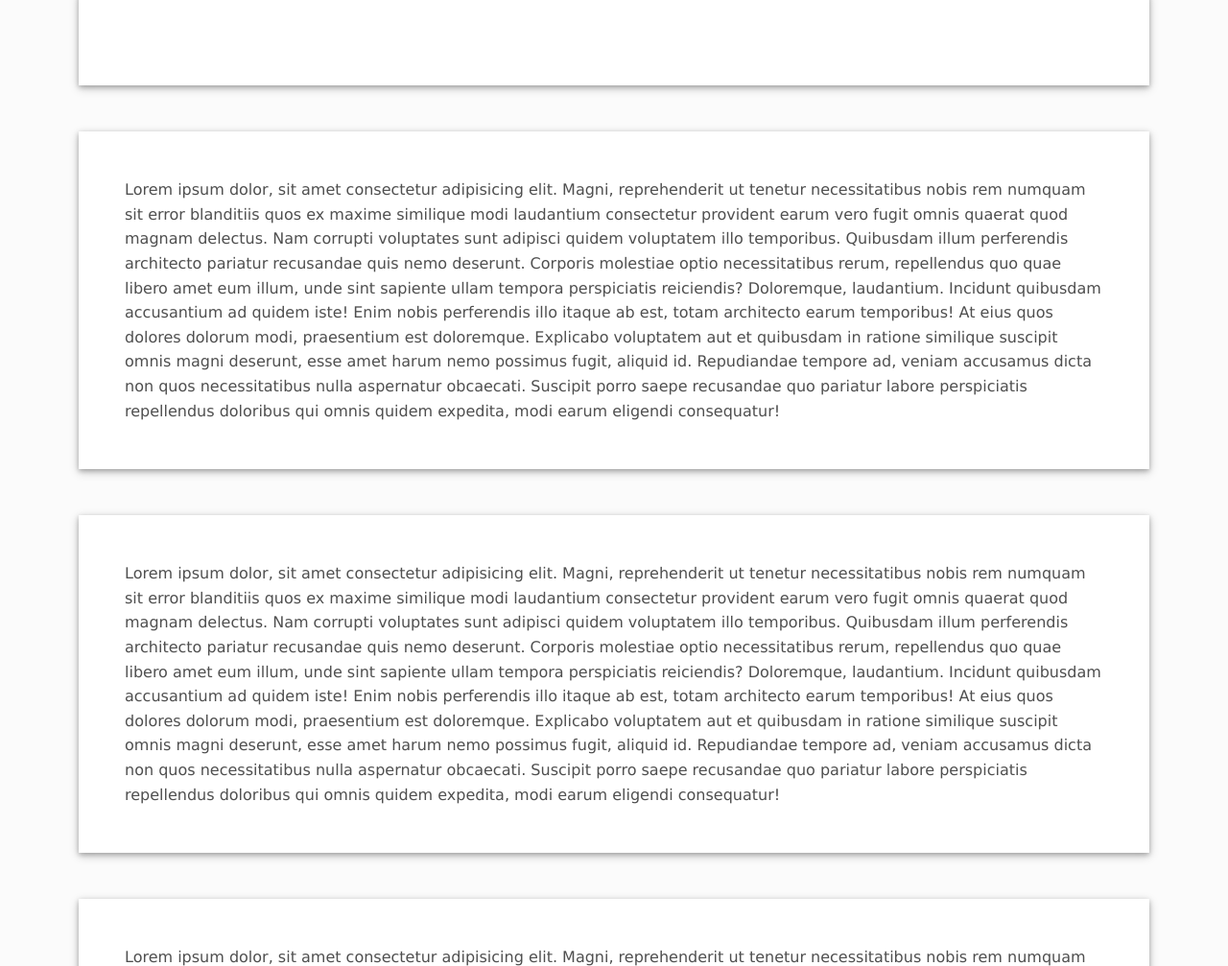
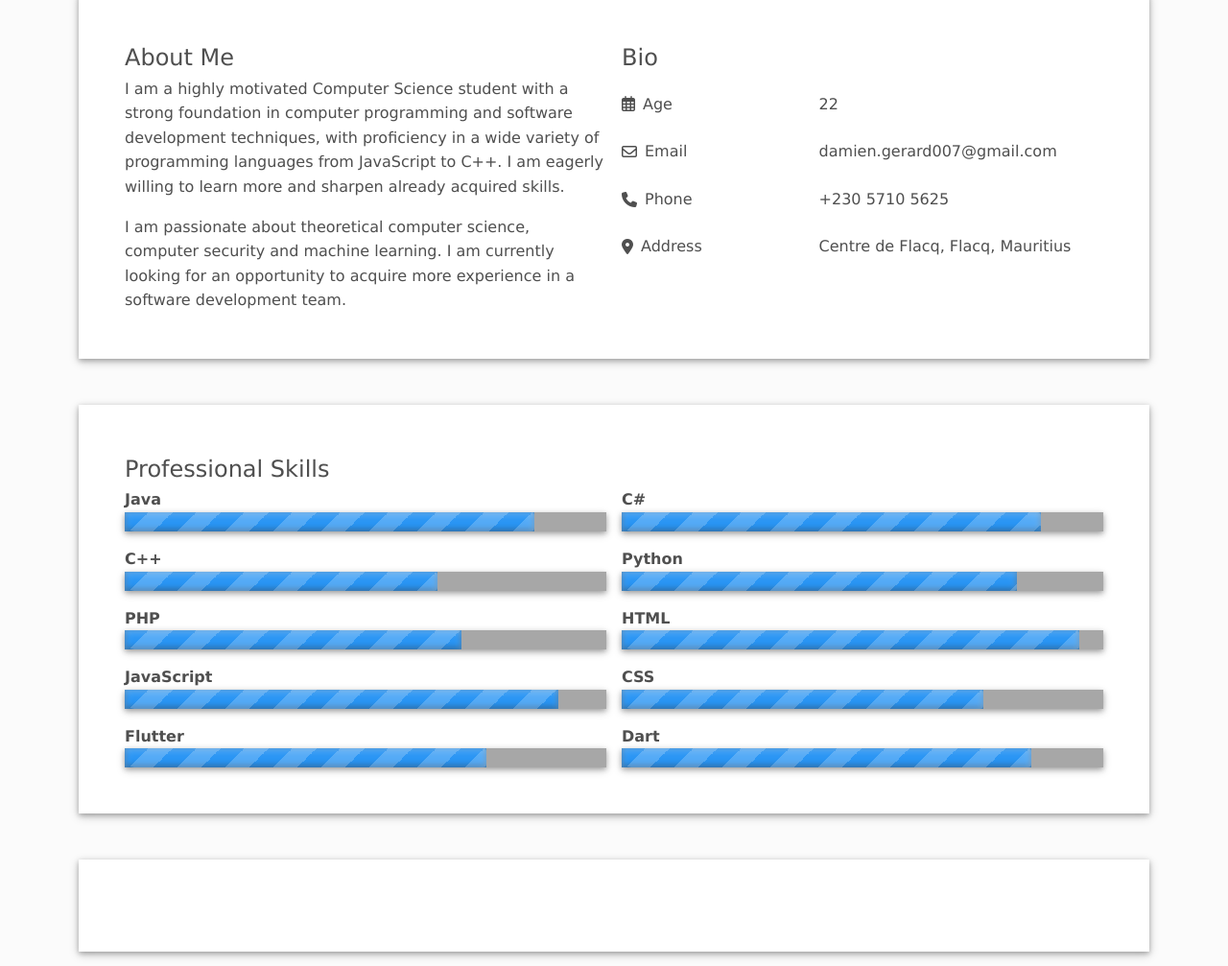
Before and after one commit to DamienGerard/Portfolio_website, a plain HTML site: page index.html in a window 1280 px wide. Shown: the part 680-1687 px from the top of the page at 96% size. Drawn offline with Linux system fonts and the light colour scheme.

Commit message:
skills done

```diff
--- a/index.html
+++ b/index.html
@@ -4,8 +4,10 @@
   <meta charset="UTF-8">
   <meta http-equiv="X-UA-Compatible" content="IE=edge">
   <meta name="viewport" content="width=device-width, initial-scale=1.0">
-  <link rel="stylesheet" href="styles/main.css"><script src="https://kit.fontawesome.com/e279e577b6.js" crossorigin="anonymous"></script>
-  <title>Document</title>
+  <script src="https://kit.fontawesome.com/e279e577b6.js" crossorigin="anonymous"></script>
+  <link rel="stylesheet" href="styles/main.css">
+  <link rel="stylesheet" href="styles/progress_bar.css">
+  <title>Damien GERARD</title>
 </head>
 <body>
   <header class="container">
@@ -45,10 +47,88 @@
       </div>
     </section>
     <section id="about">
-
+      <div class="about-me">
+        <h2>About Me</h2>
+        <p>I am a highly motivated Computer Science student with a strong foundation in computer programming and software development techniques, with proficiency in a wide variety of programming languages from JavaScript to C++. I am eagerly willing to learn more and sharpen already acquired skills. </p>
+        <p>I am passionate about theoretical computer science, computer security and machine learning. I am currently looking for an opportunity to acquire more experience in a software development team.</p>
+      </div>
+      <div class="bio">
+        <h2>Bio</h2>
+        <div class="bio-info">
+          <div class="bio-key"><i class="far fa-calendar-alt"></i><span class="menu-title">Age</span></div><div class="bio-content">22</div>
+          <div class="bio-key"><i class="far fa-envelope"></i><span class="menu-title">Email</span></div><div class="bio-content">damien.gerard007@gmail.com</div>
+          <div class="bio-key"><i class="fas fa-phone"></i><span class="menu-title">Phone</span></div><div class="bio-content">+230 5710 5625</div>
+          <div class="bio-key"><i class="fas fa-map-marker-alt"></i><span class="menu-title">Address</span></div><div class="bio-content">Centre de Flacq, Flacq, Mauritius</div>
+        </div>
+      </div>
     </section>
-    <section id="skills">Lorem ipsum dolor, sit amet consectetur adipisicing elit. Magni, reprehenderit ut tenetur necessitatibus nobis rem numquam sit error blanditiis quos ex maxime similique modi laudantium consectetur provident earum vero fugit omnis quaerat quod magnam delectus. Nam corrupti voluptates sunt adipisci quidem voluptatem illo temporibus. Quibusdam illum perferendis architecto pariatur recusandae quis nemo deserunt. Corporis molestiae optio necessitatibus rerum, repellendus quo quae libero amet eum illum, unde sint sapiente ullam tempora perspiciatis reiciendis? Doloremque, laudantium. Incidunt quibusdam accusantium ad quidem iste! Enim nobis perferendis illo itaque ab est, totam architecto earum temporibus! At eius quos dolores dolorum modi, praesentium est doloremque. Explicabo voluptatem aut et quibusdam in ratione similique suscipit omnis magni deserunt, esse amet harum nemo possimus fugit, aliquid id. Repudiandae tempore ad, veniam accusamus dicta non quos necessitatibus nulla aspernatur obcaecati. Suscipit porro saepe recusandae quo pariatur labore perspiciatis repellendus doloribus qui omnis quidem expedita, modi earum eligendi consequatur!</section>
-    <section id="experience">Lorem ipsum dolor, sit amet consectetur adipisicing elit. Magni, reprehenderit ut tenetur necessitatibus nobis rem numquam sit error blanditiis quos ex maxime similique modi laudantium consectetur provident earum vero fugit omnis quaerat quod magnam delectus. Nam corrupti voluptates sunt adipisci quidem voluptatem illo temporibus. Quibusdam illum perferendis architecto pariatur recusandae quis nemo deserunt. Corporis molestiae optio necessitatibus rerum, repellendus quo quae libero amet eum illum, unde sint sapiente ullam tempora perspiciatis reiciendis? Doloremque, laudantium. Incidunt quibusdam accusantium ad quidem iste! Enim nobis perferendis illo itaque ab est, totam architecto earum temporibus! At eius quos dolores dolorum modi, praesentium est doloremque. Explicabo voluptatem aut et quibusdam in ratione similique suscipit omnis magni deserunt, esse amet harum nemo possimus fugit, aliquid id. Repudiandae tempore ad, veniam accusamus dicta non quos necessitatibus nulla aspernatur obcaecati. Suscipit porro saepe recusandae quo pariatur labore perspiciatis repellendus doloribus qui omnis quidem expedita, modi earum eligendi consequatur!</section>
+    <section id="skills">
+      <h2>Professional Skills</h2>
+      <div class="skills">
+        <div class="skill">
+          <h4 class="skill-name">Java</h4>
+          <div class="meter">
+            <span style="width: 85%"></span>
+          </div>
+        </div>
+        <div class="skill">
+          <h4 class="skill-name">C#</h4>
+          <div class="meter">
+            <span style="width: 87%"></span>
+          </div>
+        </div>
+        <div class="skill">
+          <h4 class="skill-name">C++</h4>
+          <div class="meter">
+            <span style="width: 65%"></span>
+          </div>
+        </div>
+        <div class="skill">
+          <h4 class="skill-name">Python</h4>
+          <div class="meter">
+            <span style="width: 82%"></span>
+          </div>
+        </div>
+        <div class="skill">
+          <h4 class="skill-name">PHP</h4>
+          <div class="meter">
+            <span style="width: 70%"></span>
+          </div>
+        </div>
+        <div class="skill">
+          <h4 class="skill-name">HTML</h4>
+          <div class="meter">
+            <span style="width: 95%"></span>
+          </div>
+        </div>
+        <div class="skill">
+          <h4 class="skill-name">JavaScript</h4>
+          <div class="meter">
+            <span style="width: 90%"></span>
+          </div>
+        </div>
+        <div class="skill">
+          <h4 class="skill-name">CSS</h4>
+          <div class="meter">
+            <span style="width: 75%"></span>
+          </div>
+        </div>
+        <div class="skill">
+          <h4 class="skill-name">Flutter</h4>
+          <div class="meter">
+            <span style="width: 75%"></span>
+          </div>
+        </div>
+        <div class="skill">
+          <h4 class="skill-name">Dart</h4>
+          <div class="meter">
+            <span style="width: 85%"></span>
+          </div>
+        </div>
+      </div>
+    </section>
+    <section id="experience">
+    </section>
     <section id="education">Lorem ipsum dolor, sit amet consectetur adipisicing elit. Magni, reprehenderit ut tenetur necessitatibus nobis rem numquam sit error blanditiis quos ex maxime similique modi laudantium consectetur provident earum vero fugit omnis quaerat quod magnam delectus. Nam corrupti voluptates sunt adipisci quidem voluptatem illo temporibus. Quibusdam illum perferendis architecto pariatur recusandae quis nemo deserunt. Corporis molestiae optio necessitatibus rerum, repellendus quo quae libero amet eum illum, unde sint sapiente ullam tempora perspiciatis reiciendis? Doloremque, laudantium. Incidunt quibusdam accusantium ad quidem iste! Enim nobis perferendis illo itaque ab est, totam architecto earum temporibus! At eius quos dolores dolorum modi, praesentium est doloremque. Explicabo voluptatem aut et quibusdam in ratione similique suscipit omnis magni deserunt, esse amet harum nemo possimus fugit, aliquid id. Repudiandae tempore ad, veniam accusamus dicta non quos necessitatibus nulla aspernatur obcaecati. Suscipit porro saepe recusandae quo pariatur labore perspiciatis repellendus doloribus qui omnis quidem expedita, modi earum eligendi consequatur!</section>
     <section id="contact">Lorem ipsum dolor, sit amet consectetur adipisicing elit. Magni, reprehenderit ut tenetur necessitatibus nobis rem numquam sit error blanditiis quos ex maxime similique modi laudantium consectetur provident earum vero fugit omnis quaerat quod magnam delectus. Nam corrupti voluptates sunt adipisci quidem voluptatem illo temporibus. Quibusdam illum perferendis architecto pariatur recusandae quis nemo deserunt. Corporis molestiae optio necessitatibus rerum, repellendus quo quae libero amet eum illum, unde sint sapiente ullam tempora perspiciatis reiciendis? Doloremque, laudantium. Incidunt quibusdam accusantium ad quidem iste! Enim nobis perferendis illo itaque ab est, totam architecto earum temporibus! At eius quos dolores dolorum modi, praesentium est doloremque. Explicabo voluptatem aut et quibusdam in ratione similique suscipit omnis magni deserunt, esse amet harum nemo possimus fugit, aliquid id. Repudiandae tempore ad, veniam accusamus dicta non quos necessitatibus nulla aspernatur obcaecati. Suscipit porro saepe recusandae quo pariatur labore perspiciatis repellendus doloribus qui omnis quidem expedita, modi earum eligendi consequatur!</section>
   </main>
@@ -59,7 +139,7 @@
     <div class="socials">
       <nav>
         <ul>
-          <li class="nav-item"><a class="nav-link" href="#" title="Twitter"><i class="fab fa-twitter"></i><span class="menu-title">Twitter</span></a></li>
+          <li class="nav-item"><a class="nav-link" href="#" title="Twitter"><i class="fab fa-twitter"></i>        <span class="menu-title">Twitter</span></a></li>
           <li class="nav-item"><a class="nav-link" href="#" title="Facebook"><i class="fab fa-facebook"></i><span class="menu-title">Facebook</span></a></li>
           <li class="nav-item"><a class="nav-link" href="#" title="Instagram"><i class="fab fa-instagram"></i><span class="menu-title">Instagram</span></a></li>
           <li class="nav-item"><a class="nav-link" href="#" title="Github"><i class="fab fa-github"></i><span class="menu-title">Github</span></a></li>
--- a/styles/main.css
+++ b/styles/main.css
@@ -71,6 +71,9 @@ main{
 section{
     background-color: #fff;
     box-shadow: 0 2px 5px 0 rgba(0, 0, 0, 0.25),  0 3px 10px 0 rgba(0, 0, 0, 0.2);
+}
+section h2{
+    font-weight: inherit;
 }
 
 section + section{
@@ -153,9 +156,56 @@ button {
   color: white;
 }
 
+#about{
+    display: grid;
+    grid-template-columns: 1fr 1fr;
+    grid-gap: 1rem;
+}
+
+p + p{
+    margin-top: 1rem;
+}
+
+.bio-info{
+    margin-top: 1em;
+    display: grid;
+    grid-template-columns: 1fr 1.5fr;
+    grid-gap: 0.5rem;
+}
+
+.bio-key{
+    display: flex;
+    align-items: center;
+    gap:inherit;
+    margin-bottom: 1em;
+}
+
+.skills{
+    display: grid;
+    grid-template-columns: 1fr 1fr;
+    grid-gap: 1rem;
+}
+
 .footer{
     display:flex;
     justify-content: space-between;
     margin: 1em auto;
     padding: 3em;
 }
+
+
+
+@media only screen and (max-width: 768px) {
+    #about{
+        grid-template-columns: 1fr;
+        grid-gap: 0.5rem;
+    }
+
+    .about-me{
+        margin-bottom: 2rem;
+    }
+
+    .skills{
+        grid-template-columns: 1fr;
+    }
+}
--- /dev/null
+++ b/styles/progress_bar.css
@@ -0,0 +1,76 @@
+.meter {
+    /*box-sizing: content-box;*/
+    height: 20px;
+    /*position: relative;*/
+    /*margin: 0;*/
+    background: rgba(80, 80, 80, 0.5);
+    /*border-radius: 25px;*/
+    /*padding: 0.5rem;*/
+    box-shadow: 0 2px 5px 0 rgba(0, 0, 0, 0.25),  0 3px 10px 0 rgba(0, 0, 0, 0.2);
+  }
+  .meter > span {
+    display: block;
+    height: 100%;
+    /*border-top-right-radius: 8px;
+    border-bottom-right-radius: 8px;
+    border-top-left-radius: 20px;
+    border-bottom-left-radius: 20px;*/
+    background-color: rgb(41, 149, 244);
+    box-shadow: inset 0 2px 9px rgba(255, 255, 255, 0.3),
+      inset 0 -2px 6px rgba(0, 0, 0, 0.4);
+    position: relative;
+    overflow: hidden;
+  }
+  .meter > span:after,
+  .animate > span > span {
+    content: "";
+    position: absolute;
+    top: 0;
+    left: 0;
+    bottom: 0;
+    right: 0;
+    background-image: linear-gradient(
+      -45deg,
+      rgba(255, 255, 255, 0.2) 25%,
+      transparent 25%,
+      transparent 50%,
+      rgba(255, 255, 255, 0.2) 50%,
+      rgba(255, 255, 255, 0.2) 75%,
+      transparent 75%,
+      transparent
+    );
+    z-index: 1;
+    background-size: 50px 50px;
+    animation: move 2s linear infinite;
+    border-top-right-radius: 8px;
+    border-bottom-right-radius: 8px;
+    border-top-left-radius: 20px;
+    border-bottom-left-radius: 20px;
+    overflow: hidden;
+  }
+
+  .animate > span:after {
+    display: none;
+  }
+
+  @keyframes move {
+    0% {
+      background-position: 0 0;
+    }
+    100% {
+      background-position: 50px 50px;
+    }
+  }
+
+  .orange > span {
+    background-image: linear-gradient(#f1a165, #f36d0a);
+  }
+
+  .red > span {
+    background-image: linear-gradient(#f0a3a3, #f42323);
+  }
+
+  .nostripes > span > span,
+  .nostripes > span::after {
+    background-image: none;
+  }
```
